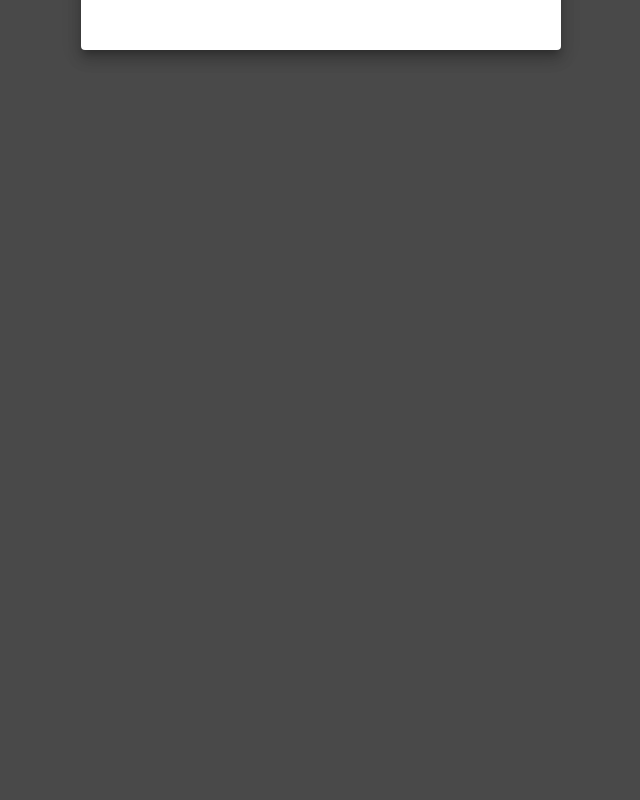
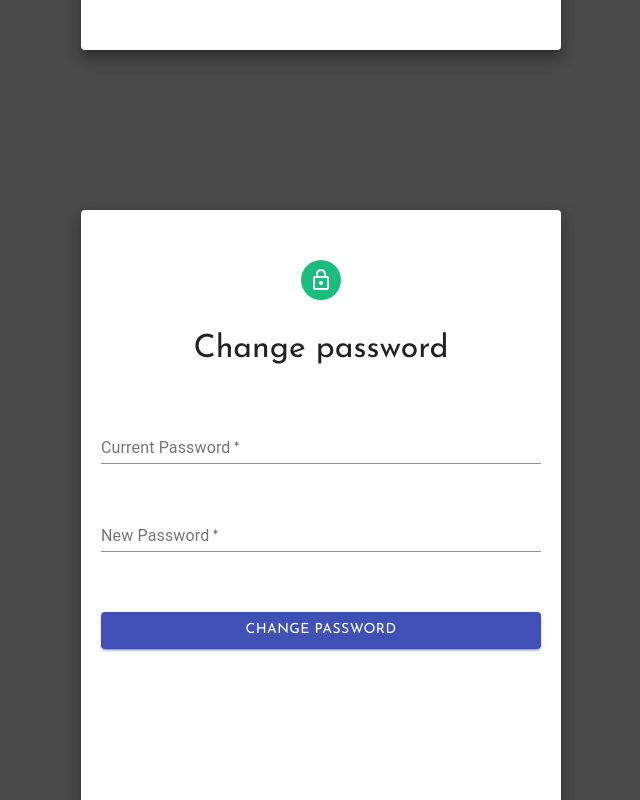
Before and after one commit to stelstel/TwinPalmsClient, a React (Create React App) app: page /user in a window 1280 px wide. Shown: the part 840-1640 px from the top of the page, without its empty margins (319-959 px from the left). Before the commit the page ends 970 px from the top, so only its background shows below. Built offline with nearby package versions, Linux system fonts and the light colour scheme; the HTML template or start-up script is replaced by a standard one; what react-fusioncharts would draw is missing.

Commit message:
change password functionality

```diff
--- /dev/null
+++ b/src/components/authentication/ChangePassword.jsx
@@ -0,0 +1,70 @@
+import React, { useState } from "react";
+/* import { Link } from "react-router-dom"; */
+import { Grid, Paper, Avatar, TextField, Button } from "@material-ui/core";
+import LockOutlinedIcon from "@material-ui/icons/LockOutlined";
+import "./Login.css";
+
+function ChangePassword(props) {
+  const avatarStyle = { backgroundColor: "#1bbd7e", marginTop: "30px" };
+
+  let [state, setState] = useState({
+    currentPassword: "",
+    newPassword: "",
+  });
+
+  function handleChange(e) {
+    const value = e.target.value;
+    setState({
+      ...state,
+      [e.target.name]: value,
+    });
+  }
+
+  return (
+    <Grid className="login-page-container">
+      <Grid style={{ paddingTop: "60px" }}>
+        <Paper className="login-paper" elevation={10}>
+          <Grid align="center">
+            <Avatar style={avatarStyle}>
+              <LockOutlinedIcon />
+            </Avatar>
+            <h2 style={{ marginTop: 30 }}>Change password</h2>
+          </Grid>
+          <form onSubmit={props.onSubmitFunction}>
+            <TextField
+              onChange={handleChange}
+              id="currentPassword"
+              label="Current Password"
+              placeholder="Enter password"
+              style={{ marginTop: "40px" }}
+              fullWidth
+              required
+            />
+            <TextField
+              onChange={handleChange}
+              id="newPassword"
+              label="New Password"
+              placeholder="Enter password"
+              style={{ marginTop: "40px" }}
+              type="password"
+              fullWidth
+              required
+            />
+
+            <Button
+              type="submit"
+              color="primary"
+              variant="contained"
+              style={{ marginTop: "60px" }}
+              fullWidth
+            >
+              Change password
+            </Button>
+          </form>
+        </Paper>
+      </Grid>
+    </Grid>
+  );
+}
+
+export default ChangePassword;
--- a/src/components/home/UserHome.jsx
+++ b/src/components/home/UserHome.jsx
@@ -2,6 +2,7 @@ import React, { useState } from "react";
 import axios from "axios";
 import "../../App.css";
 import Login from "../authentication/Login";
+import ChangePassword from "../authentication/ChangePassword";
 import "./Home.css";
 
 function UserHome() {
@@ -10,6 +11,31 @@ function UserHome() {
     hotels: [],
     token: "",
   });
+  const handleChangePassword = async (e) => {
+    e.preventDefault();
+    let passwords = {
+      currentPassword: e.target["currentPassword"].value,
+      newPassword: e.target["newPassword"].value,
+    };
+    try {
+      const res = await axios.post(
+        "https://localhost:44306/api/authentication/change-password",
+        passwords,
+        {
+          headers: {
+            Authorization: `Bearer ${state.token}`,
+          },
+        }
+      );
+      console.log(res.data);
+
+      console.log("successfull post request");
+      alert("Password changed!");
+    } catch (err) {
+      // Handle Error Here
+      console.error("Error: ", err);
+    }
+  };
   const handleLogin = async (e) => {
     e.preventDefault();
     let credentials = {
@@ -35,7 +61,12 @@ function UserHome() {
       console.error("Error: ", err);
     }
   };
-  return <Login onSubmitFunction={handleLogin} />;
+  return (
+    <>
+      <Login onSubmitFunction={handleLogin} />
+      <ChangePassword onSubmitFunction={handleChangePassword} />
+    </>
+  );
 }
 
 export default UserHome;
```
